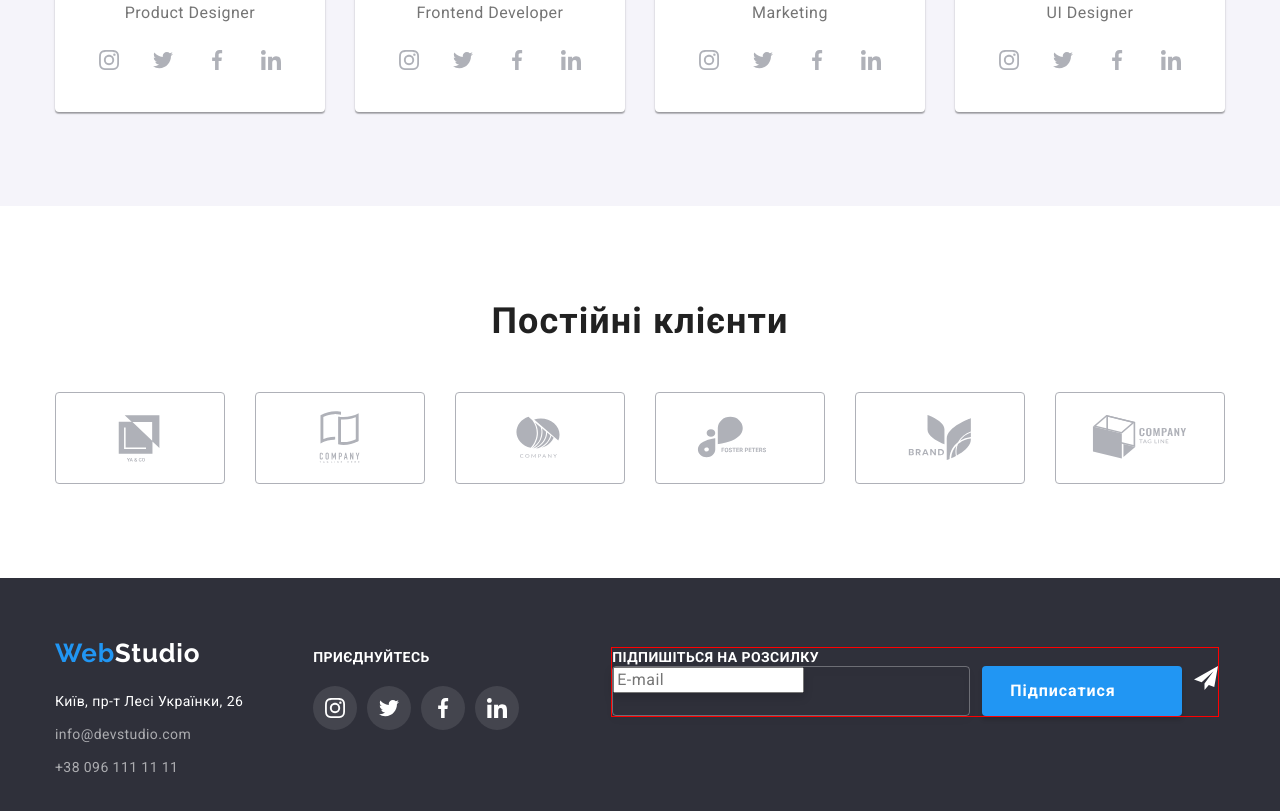
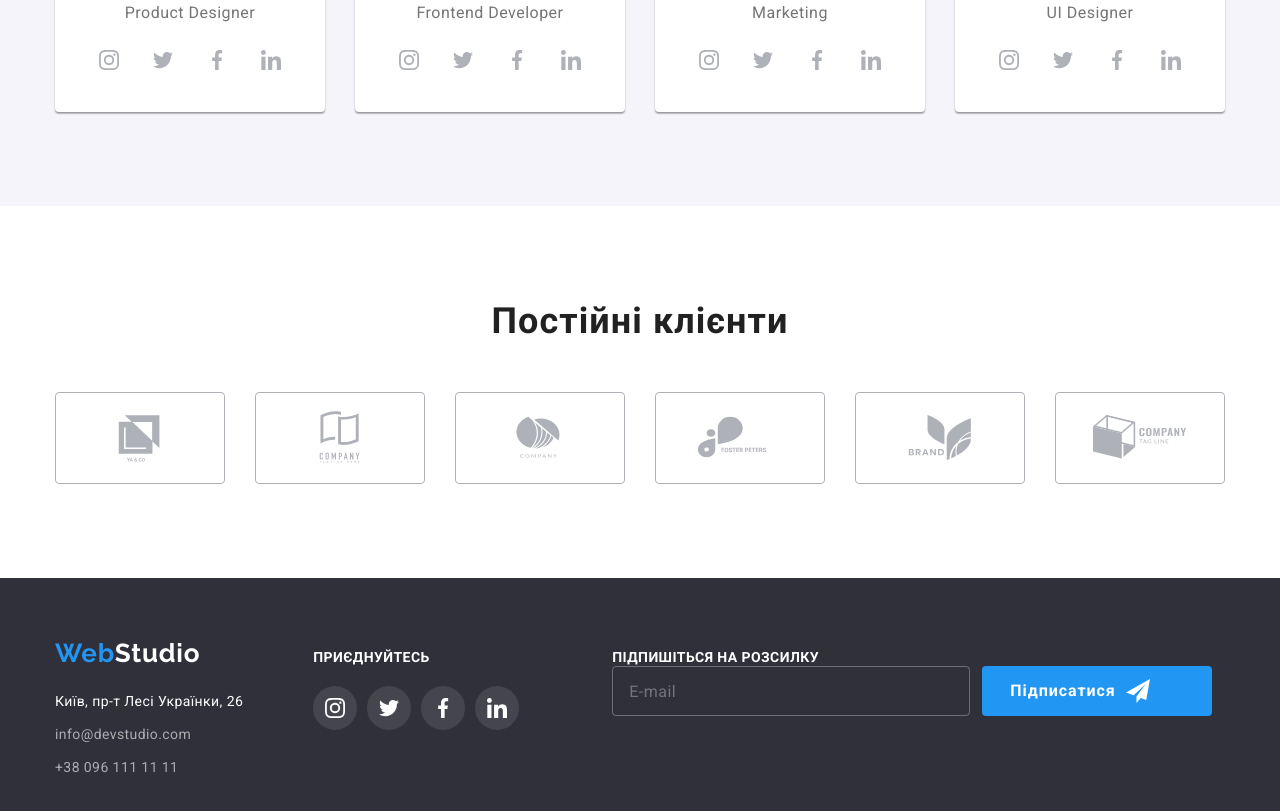
Before and after one commit to Skonerok/goit-markup-hw-06, a plain HTML site: page index.html in a window 1280 px wide. Shown: the part 2099-2910 px from the top of the page. Drawn offline with nearby package versions, Linux system fonts and the light colour scheme.

Commit message:
Continue to do HW6
1. Added footer section email-form

```diff
--- a/css/styles.css
+++ b/css/styles.css
@@ -486,14 +486,13 @@ fill: var(--secondary-color);
 }
 
 .subscribe-container {
-outline: 1px solid red;
 margin-left: 93px;
 }
 
-.subscribe-mail {
+/* .subscribe-mail {
   display: flex;
   gap: 12px;
-}
+} */
 
 .subscribe-title {
 font-weight: 700;
@@ -502,24 +501,32 @@ line-height: calc(16 / 14);
 letter-spacing: 0.03em;
 text-transform: uppercase;
 color: var(--secondary-color);
+margin-bottom: 20px;
 }
 
 .subscribe-form {
-border: 1px solid rgba(255, 255, 255, 0.3);
-  filter: drop-shadow(0px 4px 4px rgba(0, 0, 0, 0.15));
-  border-radius: 4px;
-  background-color: transparent;
-  width: 358px;
-  height: 50px;
+  display: flex;
+  align-items: center;
 }
 
-.email-form {
+.email-input {
 font-size: 16px;
   line-height: calc(20 / 16);
   letter-spacing: 0.03em;
   color: rgba(255, 255, 255, 0.6);
-  /* width: 100%;
-  height: 100%; */
+border: 1px solid rgba(255, 255, 255, 0.3);
+border-radius: 4px;
+padding: 0;
+padding-left: 16px;
+width: 358px;
+height: 50px;
+background-color: inherit;
+}
+
+.email-input:hover,
+.email-input:focus-within {
+border: 1px solid rgba(33, 150, 243, 0.3);
+filter: drop-shadow(0px 4px 4px rgba(0, 0, 0, 0.15));
 }
 
 .submit-btn {
@@ -531,19 +538,23 @@ font-size: 16px;
   display: flex;
     align-items: center;
     text-align: center;
-    padding: 10px 28px;
-    width: 200px;
-    height: 50px;
+    padding: 10px 62px 10px 28px;
+    margin-left: 12px;
     color: var(--secondary-color);
     background-color: var(--accent-color);
-    box-shadow: 0px 4px 4px rgba(0, 0, 0, 0.15);
     border-radius: 4px;
     border: none;
 }
 
+.submit-btn:hover,
+.submit-btn:focus {
+  /* background-color: ; */
+  box-shadow:(0px 4px 4px rgba(0, 0, 0, 0.15));
+}
+
 .send-icon {
   /* position: absolute; */
-
+margin-left: 10px;
 }
 
 /* MODAL WINDOW */
--- a/index.html
+++ b/index.html
@@ -558,15 +558,14 @@
         <!-- третя частина -->
         <div class="subscribe-container">
           <strong class="subscribe-title">Підпишіться на розсилку</strong>
-        <div class="subscribe-mail">
-          <label class="subscribe-form">
-            <input class="email-form" type="email" name="email" placeholder="E-mail">
-          </label>
-          <button class="submit-btn" type="submit">Підписатися</button>
-          <svg class="send-icon" width="24" height="24">
-            <use href="./images/icons.svg#send-icon"></use>
-          </svg>
-        </div>
+          <form class="subscribe-form">
+            <input class="email-input" type="email" name="email" placeholder="E-mail">
+          <button class="submit-btn" type="submit">Підписатися
+<svg class="send-icon" width="24" height="24">
+  <use href="./images/icons.svg#send-icon"></use>
+</svg>
+          </button>
+        </form>
         </div>
       </div>
     </footer>
```
